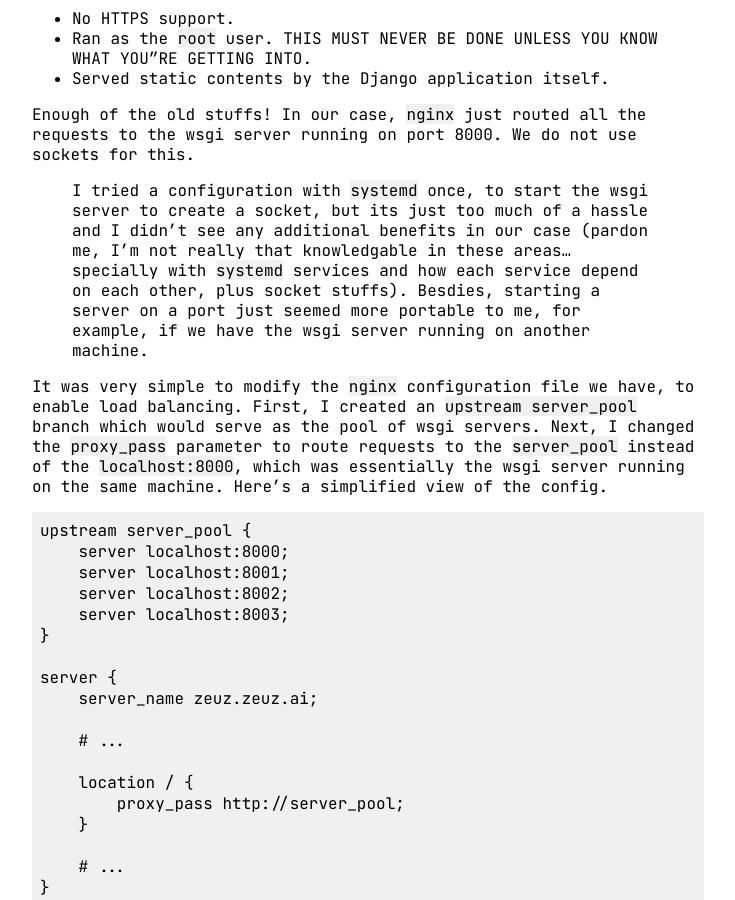
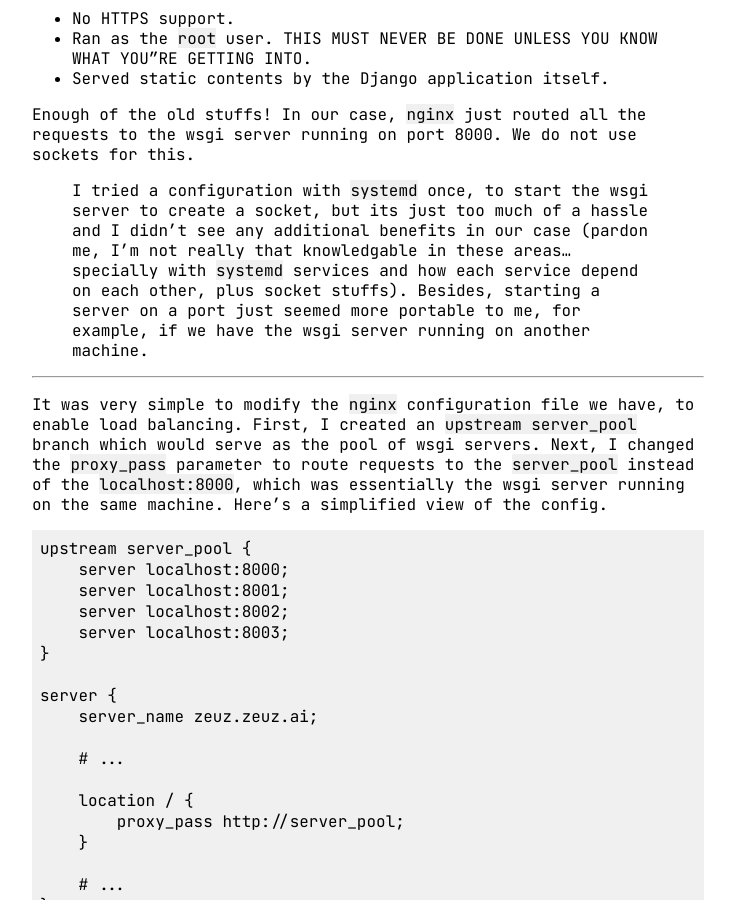
Before and after one commit to sazid/sazid.github.io, a Jekyll site: the page built from _posts/2020-08-30-load-balancing-with-nginx.md, in a window 1280 px wide and 900 px high, scrolled down 612 px. Shown: the whole window, without its empty margins (272-1007 px from the left). Built offline with Jekyll 4.4.1, drawn with Linux system fonts in a browser that asks for light colours.

Commit message:
spelling corrections

```diff
--- a/_posts/2020-08-30-load-balancing-with-nginx.md
+++ b/_posts/2020-08-30-load-balancing-with-nginx.md
@@ -39,9 +39,11 @@ sockets for this.
 > didn't see any additional benefits in our case (pardon me, I'm not
 > really that knowledgable in these areas... specially with `systemd`
 > services and how each service depend on each other, plus socket
-> stuffs). Besdies, starting a server on a port just seemed more
+> stuffs). Besides, starting a server on a port just seemed more
 > portable to me, for example, if we have the wsgi server running on
 > another machine.
+
+---
 
 It was very simple to modify the `nginx` configuration file we have,
 to enable load balancing. First, I created an `upstream server_pool`
```
